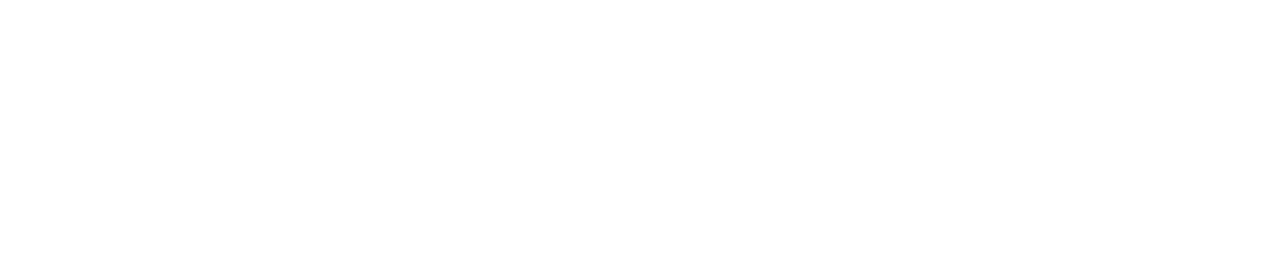
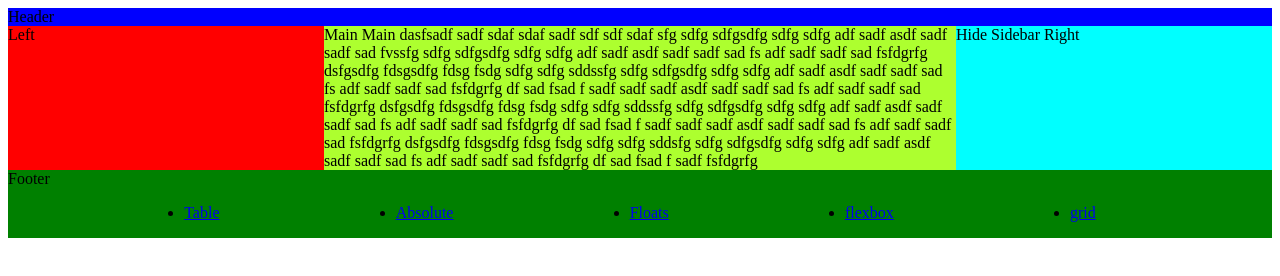
Before and after one commit to ConnyPettersson/Responsive-Design, a plain HTML site: page index.html in a window 1280 px wide. Drawn offline with Linux system fonts and the light colour scheme.

Commit message:
added CSS styling

```diff
--- a/index.html
+++ b/index.html
@@ -11,6 +11,34 @@
 </head>
 
 <body>
+  <div class="container">
+    <header class="header">Header</header>
+    <aside class="left">Left</aside>
+    <main class="main">Main Main dasfsadf sadf sdaf sdaf sadf sdf sdf sdaf sfg sdfg sdfgsdfg sdfg
+      sdfg adf sadf asdf sadf sadf sad fvssfg sdfg sdfgsdfg sdfg sdfg adf sadf asdf sadf sadf sad fs adf sadf sadf sad
+      fsfdgrfg dsfgsdfg fdsgsdfg fdsg fsdg sdfg sdfg sddssfg sdfg sdfgsdfg sdfg sdfg adf sadf asdf sadf sadf sad fs
+      adf sadf sadf sad fsfdgrfg df sad fsad f sadf sadf sadf asdf sadf sadf sad fs adf sadf sadf sad fsfdgrfg
+      dsfgsdfg fdsgsdfg fdsg fsdg sdfg sdfg sddssfg sdfg sdfgsdfg sdfg sdfg adf sadf asdf sadf sadf sad fs adf sadf
+      sadf sad fsfdgrfg df sad fsad f sadf sadf sadf asdf sadf sadf sad fs adf sadf sadf sad fsfdgrfg dsfgsdfg
+      fdsgsdfg fdsg fsdg sdfg sdfg sddsfg sdfg sdfgsdfg sdfg sdfg adf sadf asdf sadf sadf sad fs adf sadf sadf sad
+      fsfdgrfg df sad fsad f sadf fsfdgrfg</main>
+    <aside class="right">
+      <a>Hide Sidebar</a>
+      Right
+    </aside>
+    <footer class="footer">
+      Footer
+      <nav>
+        <ul>
+          <li><a href="../table">Table</a></li>
+          <li><a href="../absolute">Absolute</a></li>
+          <li><a href="../floats">Floats</a></li>
+          <li><a href="../flexbox">flexbox</a></li>
+          <li><a href="../grid">grid</a></li>
+        </ul>
+      </nav>
+    </footer>
+  </div>
 
 
   <script src='main.js'></script>
--- a/main.css
+++ b/main.css
@@ -1 +1,38 @@
-body {}
+.container {
+  display: grid;
+  grid-template-columns: repeat(12, 1fr);
+  background-color: greenyellow;
+}
+
+.header {
+  grid-column: span 12;
+  background-color: blue;
+
+}
+
+.left {
+  grid-column: span 3;
+  background-color: red;
+}
+
+.main {
+  grid-column: span 6;
+  background-color:
+}
+
+.right {
+  grid-column: span 3;
+  background-color: aqua;
+}
+
+.footer {
+  grid-column: span 12;
+  background-color: green;
+
+}
+
+footer ul {
+  display: flex;
+  padding: 0;
+  justify-content: space-evenly;
+}
```
